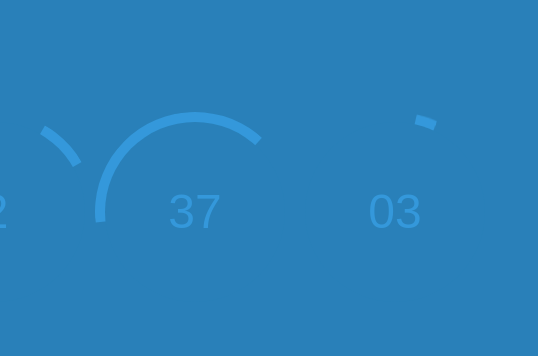
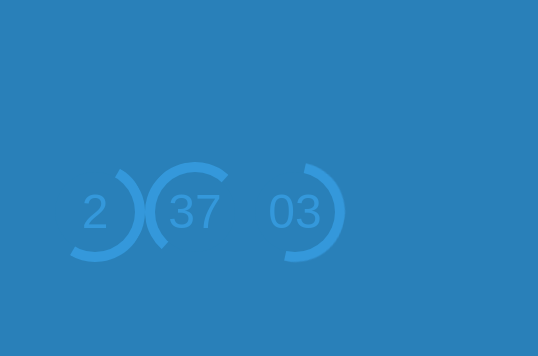
Before and after one commit to daaveuk/Clockr, a plain HTML site: page index.html in a window 390 px wide. Shown: the part 210-566 px from the top of the page, 538 px wide, since content can reach past the window. Drawn offline with nearby package versions, Linux system fonts and the light colour scheme.

Commit message:
MAde adjustments for smaller devices

```diff
--- a/css/main.css
+++ b/css/main.css
@@ -186,6 +186,39 @@ transition: all 1s linear;
     border-radius: 100px;
     line-height:200px;
     text-align:center;
+}
+
+@media (max-width: 600px) {
+
+.clock {
+    width:300px;
+    height:100px;
+}
+
+.container {
+    width:100px;
+    height:100px;
+}
+.circle {
+    width:80px;
+    height:80px;
+    border-radius:80px;
+    line-height:80px;
+}
+
+    .outer {
+        width: 100px;
+        height: 100px;
+        clip: rect(0px,100px,100px,50px);
+    }
+
+    .inner {
+        width: 100px;
+        height: 100px;
+        clip: rect(0px,500px,100px,0px);
+    }
+
+  }
 }
 
 
```
